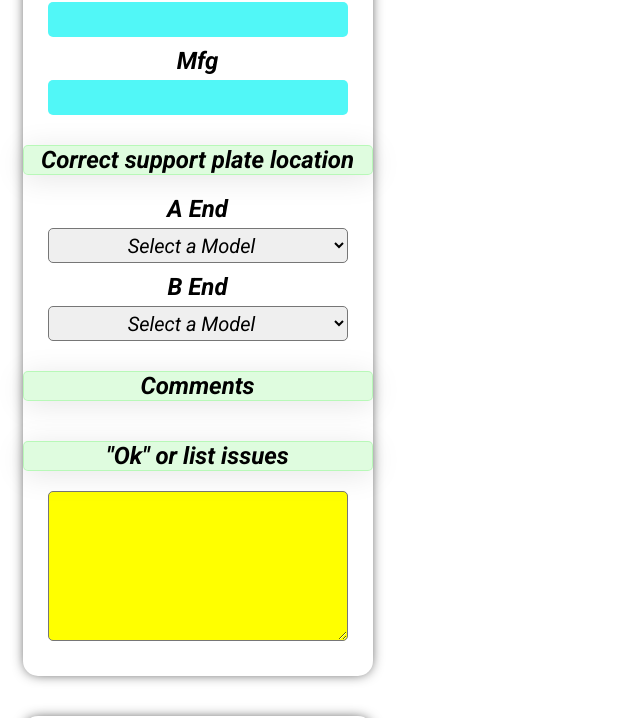
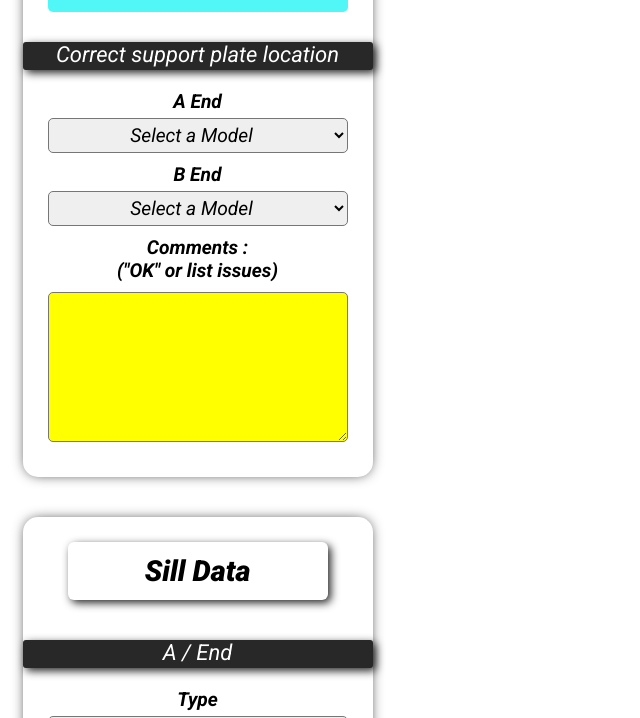
Before and after one commit to Vickmagar/Sample_Car, a plain HTML site: page amsted_rail/amsted_rail.html in a window 1280 px wide. Shown: the part 2082-2800 px from the top of the page, without its empty margins (0-640 px from the left). Drawn offline with nearby package versions, Linux system fonts and the light colour scheme; files whose address does not match are found by name.

Commit message:
commit 9

```diff
--- a/amsted_rail/amsted_rail.html
+++ b/amsted_rail/amsted_rail.html
@@ -210,11 +210,8 @@
                     </select>
                 </div>
 
-                <div class="title2">
-                    <h1>Comments</h1>
-                </div>
-                <div class="title2">
-                    <h1>"Ok" or list issues</h1>
+                <div class="text1">
+                    <label for="">Comments : <br> ("OK" or list issues)</label>
                 </div>
                 <textarea class="commentext" name="" id="" cols="30" rows="10"></textarea>
                 <div>
@@ -523,7 +520,7 @@
               <!-- ..............................Truck Break beam liner model ............................. -->
 
               <article action="" class="slac_adjuster_et" id="slac_adjuster_et">
-                <div class="title">
+                <div class="title2">
                     <h1>Truck A & B</h1>
                 </div>
 
@@ -612,7 +609,7 @@
               <!-- ..............................Truck Pedestal Roof liner ............................. -->
 
               <article action="" class="slac_adjuster_et" id="slac_adjuster_et">
-                <div class="title">
+                <div class="title2">
                     <h1>Truck A & B</h1>
                 </div>
 
@@ -682,7 +679,7 @@
              <!-- ..............................Truck Adapter............................. -->
 
              <article action="" class="slac_adjuster_et" id="slac_adjuster_et">
-                <div class="title">
+                <div class="title2">
                     <h1>Truck A & B</h1>
                 </div>
 
@@ -742,7 +739,7 @@
               <!-- ..............................Truck Bow liner model ............................. -->
 
               <article action="" class="slac_adjuster_et" id="slac_adjuster_et">
-                <div class="title">
+                <div class="title2">
                     <h1>Truck A & B</h1>
                 </div>
 
@@ -831,7 +828,7 @@
              <!-- ..............................Truck Bolster..................................-->
 
              <article action="" class="slac_adjuster_et" id="slac_adjuster_et">
-                <div class="title">
+                <div class="title2">
                     <h1>Truck A</h1>
                 </div>
 
@@ -959,7 +956,7 @@
              <!-- ..............................Truck Side Frame Pattern..................................-->
 
             <article action="" class="slac_adjuster_et" id="slac_adjuster_et">
-                <div class="title">
+                <div class="title2">
                     <h1>Truck A</h1>
                 </div>
 
@@ -1252,7 +1249,7 @@
              <!-- ..............................Truck Friction Shoe..................................-->
 
              <article action="" class="slac_adjuster_et" id="slac_adjuster_et">
-                <div class="title">
+                <div class="title2">
                     <h1>Truck A & B</h1>
                 </div>
                 <div class="text1">
@@ -1755,11 +1752,8 @@
                     <label for="">FL+FR</label>
                     <input class="input" type="text" id="" name="" required>
                 </div>
-                <div class="title2">
-                    <h1>Comments</h1>
-                </div>
-                <div class="title2">
-                    <h1>"Ok" or list issues</h1>
+                <div class="text1">
+                    <label for="">Comments : <br> ("OK" or list issues)</label>
                 </div>
                 <textarea class="commentext" name="" id="" cols="30" rows="10"></textarea>
                 <div>
@@ -2016,11 +2010,8 @@
                     </select>
                 </div>
 
-                <div class="title2">
-                    <h1>Comments</h1>
-                </div>
-                <div class="title2">
-                    <h1>"Ok" or list issues</h1>
+                <div class="text1">
+                    <label for="">Comments : <br> ("OK" or list issues)</label>
                 </div>
                 <textarea class="commentext" name="" id="" cols="30" rows="10"></textarea>
                 <div>
--- a/amsted_rail/styleAmsted_rail.css
+++ b/amsted_rail/styleAmsted_rail.css
@@ -165,38 +165,42 @@ body{
 
 
 .title{
-    width: 240px;
-    height: 50px;
+    width: 260px;
+    height: 58px;
     text-align: center;
     margin: -10px auto;
     margin-bottom: 20px;
     display: flex;
     justify-content: center;
     align-items: center;
+    border-radius: 6px;
+    box-shadow: 3px 3px 9px 0px #282828;
+}
 
-    background: rgba(65, 54, 217, 0.2);
-    border-radius: 10px;
-    box-shadow: 0 4px 30px rgba(0, 0, 0, 0.1);
-    backdrop-filter: blur(5px);
-    -webkit-backdrop-filter: blur(5px);
-    border: 1px solid rgba(65, 54, 217, 0.3);
-
-
+.title >h1{
+    font-weight: 900;
+    font-size: 29px;
 }
 
 .title2{
     width: 350px;
+    height: 28px;
     margin: 0 auto;
     margin-top: 20px;
     text-align: center;
     margin-bottom: 20px;
-    /* From https://css.glass */
-    background: rgba(97, 238, 98, 0.2);
-    border-radius: 5px;
-    box-shadow: 0 4px 30px rgba(0, 0, 0, 0.1);
-    backdrop-filter: blur(5px);
-    -webkit-backdrop-filter: blur(5px);
-    border: 1px solid rgba(97, 238, 98, 0.3);
+    border-radius: 3px;
+    box-shadow: 3px 3px 9px 0px #282828;
+    background-color: #282828;
+    color: #fff;
+}
+
+.title2 > h1{
+    font-size: 22px;
+    font-weight: 400;
+    font-style: italic;
+
+
 }
 
 
@@ -206,7 +210,7 @@ body{
     flex-direction: column;
     justify-content: center;
     align-items: center;
-    font-size: 1.5rem;
+    font-size: 1.2rem;
     font-weight: 700;
     font-style: italic;
     width: 300px;
@@ -222,8 +226,9 @@ body{
     font-style: italic;
     text-align: center;
     border-radius: 5px;
-    font-size: 20px;
+    font-size: 1em;
     text-align: center;
+    border-width: .5px;
 }
 
 input {
```
